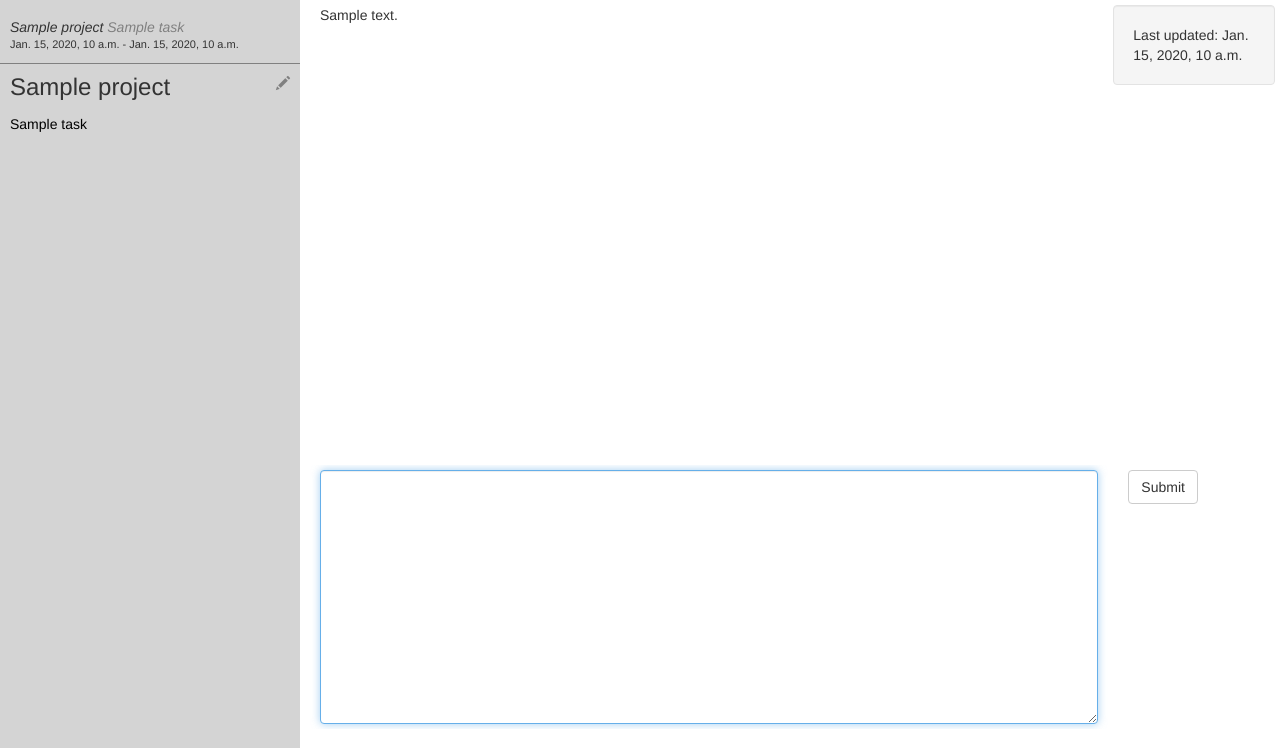
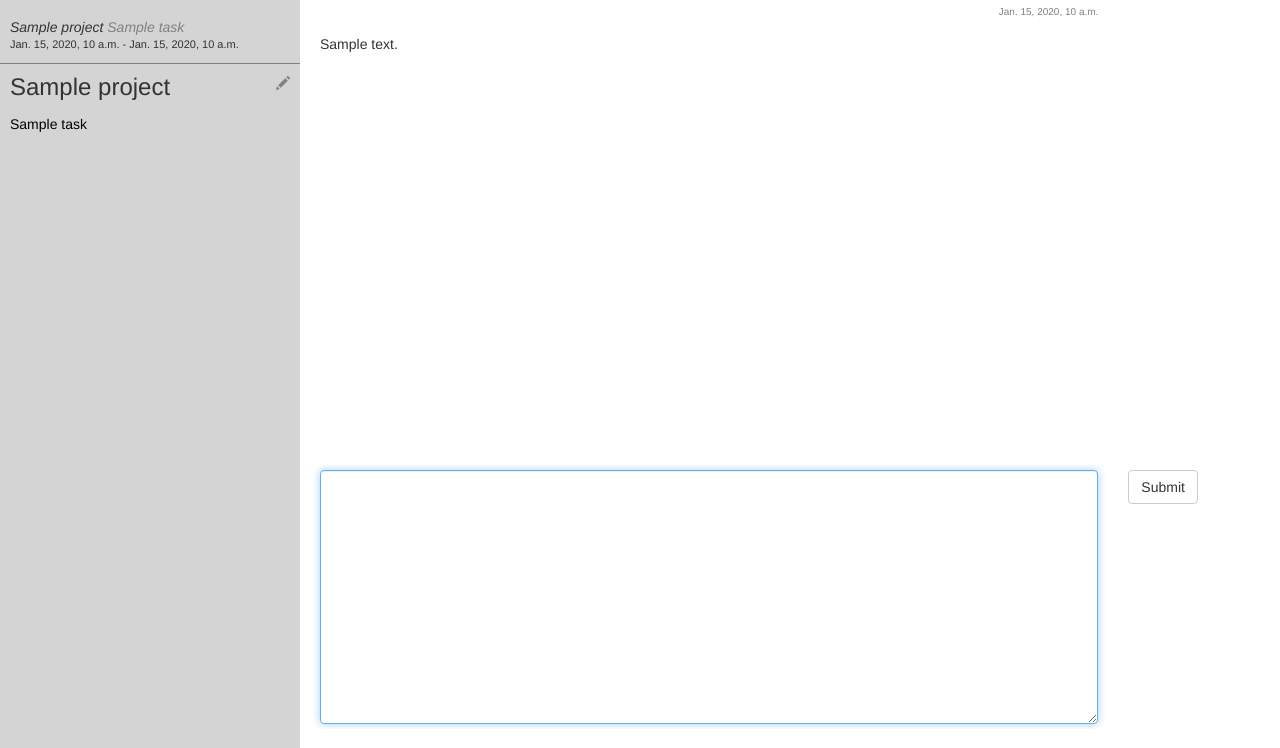
Before and after one commit to vanlummelhuizen/timetracker, a Django app: template tasks/templates/tasks/index.html in a window 1280 px wide. Shown: the part 52-800 px from the top of the page. Run offline with Django 3.2, Linux system fonts and the light colour scheme; tables that the repository leaves empty hold one stand-in row (values such as "Sample post"); the template is opened without the code that fills it: values that come from a table or form of the project are taken from there, most other values are stand-ins (such as "Sample title", 1, 10 or a date in 2020); some libraries are stand-ins or nearby versions.

Commit message:
Change Note.updated_at to created_at and move to Note block.

```diff
--- a/tasks/templates/tasks/index.html
+++ b/tasks/templates/tasks/index.html
@@ -148,18 +148,21 @@
             {% for note in notes %}
               <div class="row">
                 <div class="col-sm-10">
-                    {{ note.text | markdownify }}
+                    <div style="
+                        margin-bottom: 15px;
+                        color: grey;
+                        font-size: 10px;
+                        text-align: right;
+                    ">{{ note.created_at }}</div>
+                    <div>{{ note.text | markdownify }}</div>
                 </div>
-                <div class="col-sm-2 well">
-                    Last updated: {{ note.updated_at }}
+                <div class="col-sm-2">
                 </div>
               </div>
 
 
                   {% if not forloop.last %}
-            <div class="row">
-                  <hr/>
-                </div>
+                  <hr style="margin-bottom: 2px;"/>
                   {% endif %}
             {% endfor %}
         </div>
```
